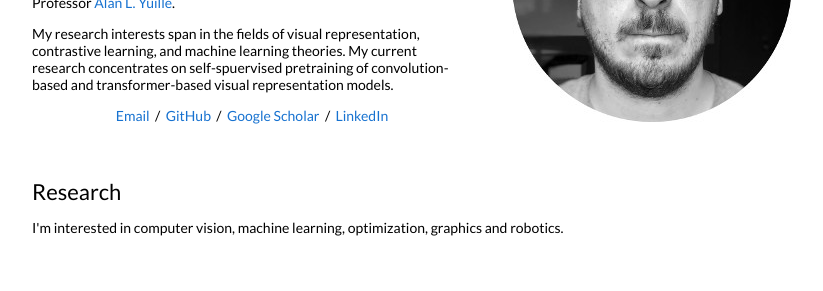
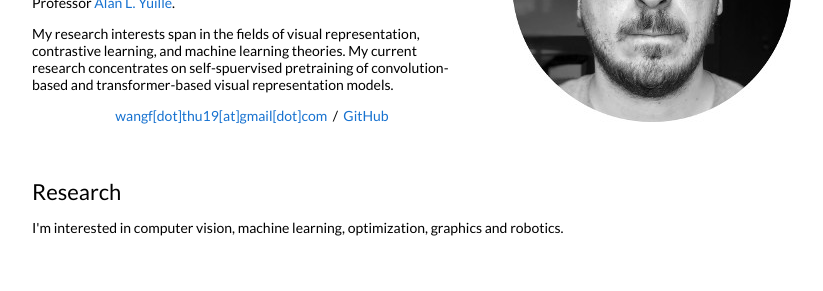
Before and after one commit to feng-wang-thu19/wangf.github.io, a Jekyll site: the page built from _posts/2019-06-02-venue.markdown, in a window 1280 px wide and 900 px high. Shown: the part 200-491 px from the top of the window, without its empty margins (228-1051 px from the left). Built offline with Jekyll 4.4.1, drawn with Linux system fonts in a browser that asks for light colours.

Commit message:
Update default.html

```diff
--- a/_layouts/default.html
+++ b/_layouts/default.html
@@ -36,10 +36,8 @@
                 My research interests span in the fields of visual representation, contrastive learning, and machine learning theories. My current research concentrates on self-spuervised pretraining of convolution-based and transformer-based visual representation models.
               </p>
               <p style="text-align:center">
-                <a target="_blank" href="https://mailhide.io/e/B8TyS"> Email</a> &nbsp;/&nbsp;
-                <a href="https://github.com/leonidk">GitHub</a> &nbsp;/&nbsp;
-                <a href="https://scholar.google.com/citations?user=GCYG4GoAAAAJ">Google Scholar</a> &nbsp;/&nbsp;
-                <a href="https://www.linkedin.com/in/lkeselman"> LinkedIn </a>
+                <a href="mailto:wangf.thu19@gmail.com"> wangf[dot]thu19[at]gmail[dot]com</a> &nbsp;/&nbsp;
+                <a href="https://github.com/BostonCrayfish">GitHub</a>
               </p>
             </td>
             <td style="padding:2.5%;width:40%;max-width:40%">
```
